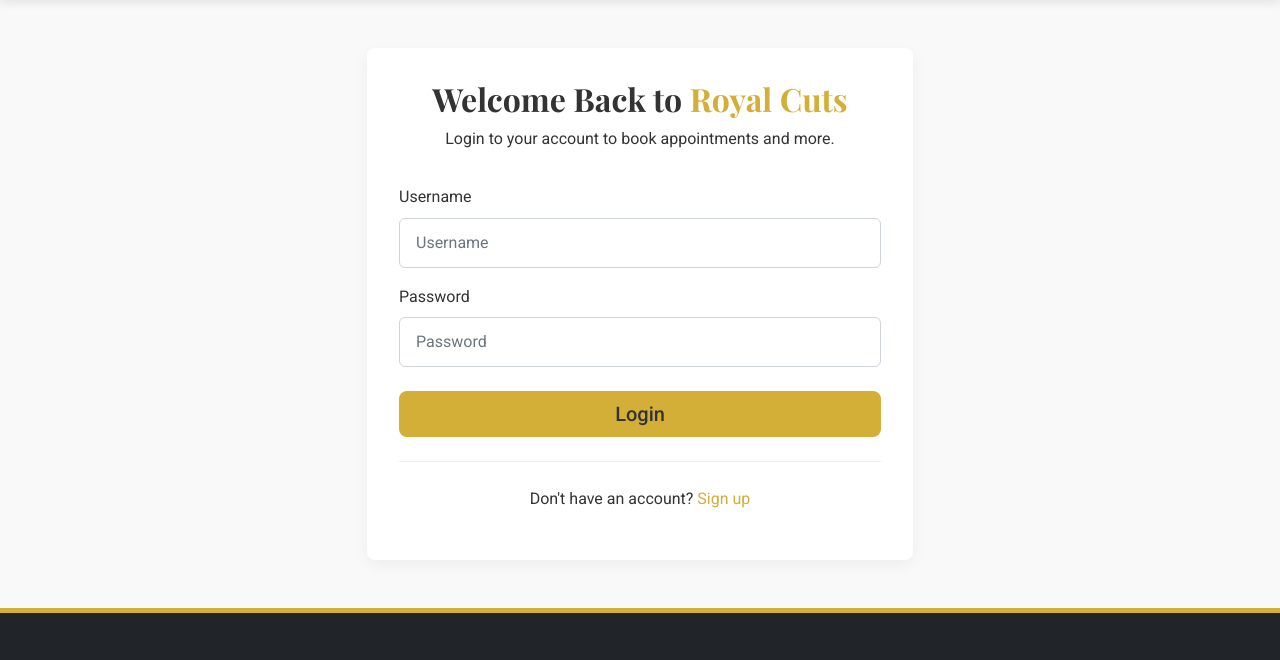
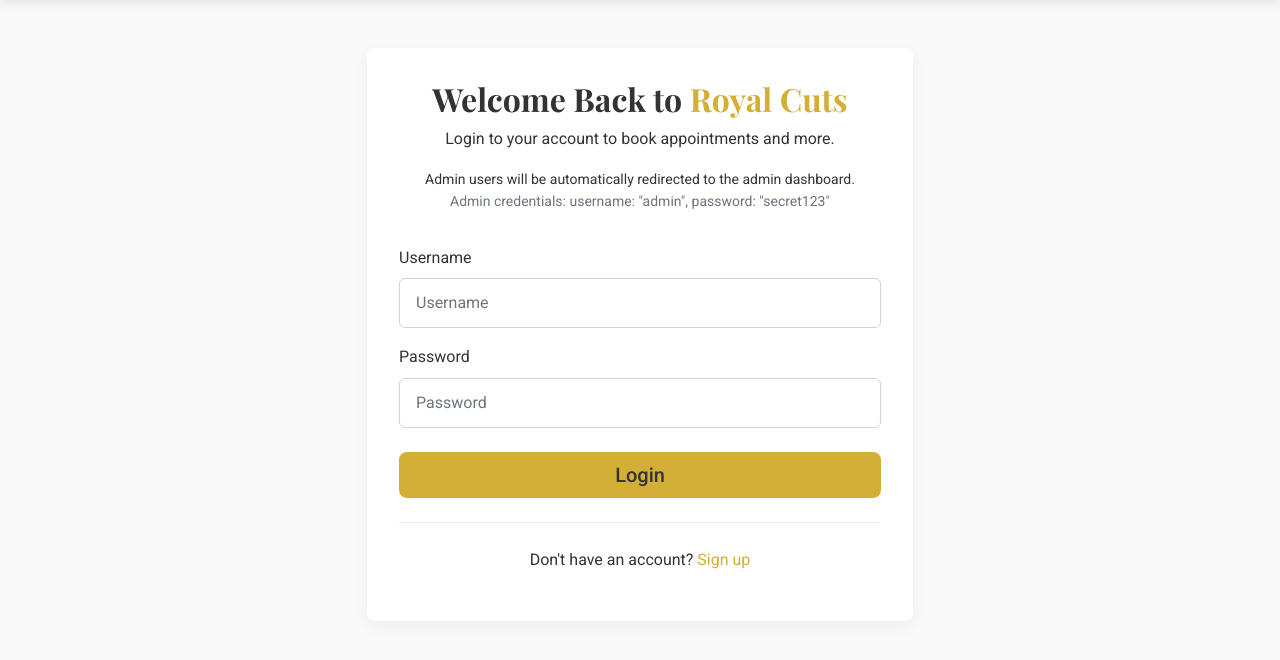
Before and after one commit to anivibes/Salon, a Django app: page /login/ in a window 1280 px wide. Shown: the part 88-748 px from the top of the page. Run offline with Django 5.2, Linux system fonts and the light colour scheme.

Commit message:
Add admin login functionality and update dependencies to include Flask and related packages for user authentication.
Replit-Commit-Author: Agent
Replit-Commit-Session-Id: 90644e2f-a2cc-4b41-ab68-b73d305823f6
Replit-Commit-Screenshot-Url: https://storage.googleapis.com/screenshot-production-us-central1/aa595309-1dc9-46d1-bba2-ddc6b916a4b0/bc2810e8-8656-471a-9077-dc7557a41606.jpg

```diff
--- a/barbershop/main/templates/main/login.html
+++ b/barbershop/main/templates/main/login.html
@@ -9,6 +9,10 @@
                         <div class="auth-header text-center">
                             <h2>Welcome Back to <span class="gold-text">Royal Cuts</span></h2>
                             <p>Login to your account to book appointments and more.</p>
+                            <div class="mt-2">
+                                <p class="small mb-0">Admin users will be automatically redirected to the admin dashboard.</p>
+                                <p class="small text-secondary">Admin credentials: username: "admin", password: "secret123"</p>
+                            </div>
                         </div>
                         <form method="post" class="auth-form">
                             {% csrf_token %}
--- a/pyproject.toml
+++ b/pyproject.toml
@@ -5,6 +5,8 @@ description = "Add your description here"
 requires-python = ">=3.11"
 dependencies = [
     "django>=5.1.7",
+    "flask-login>=0.6.3",
+    "flask-wtf>=1.2.2",
     "psycopg2-binary>=2.9.10",
     "requests>=2.32.3",
 ]
```
Also changed, not shown: 1 other file.
